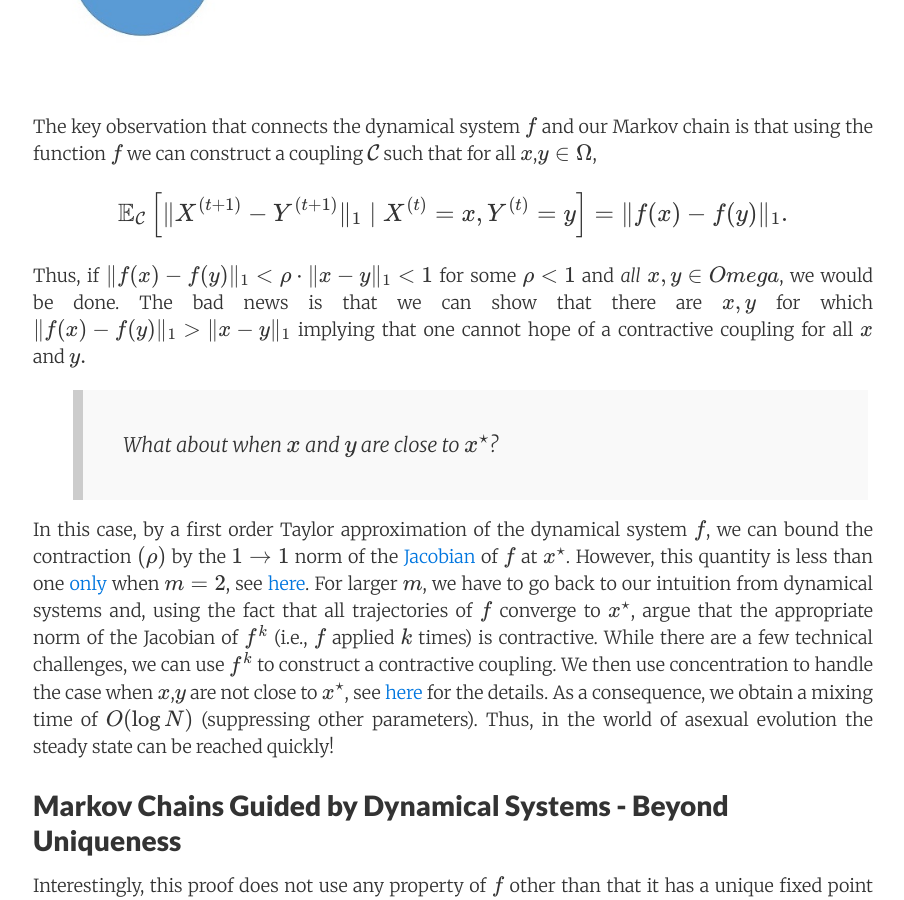
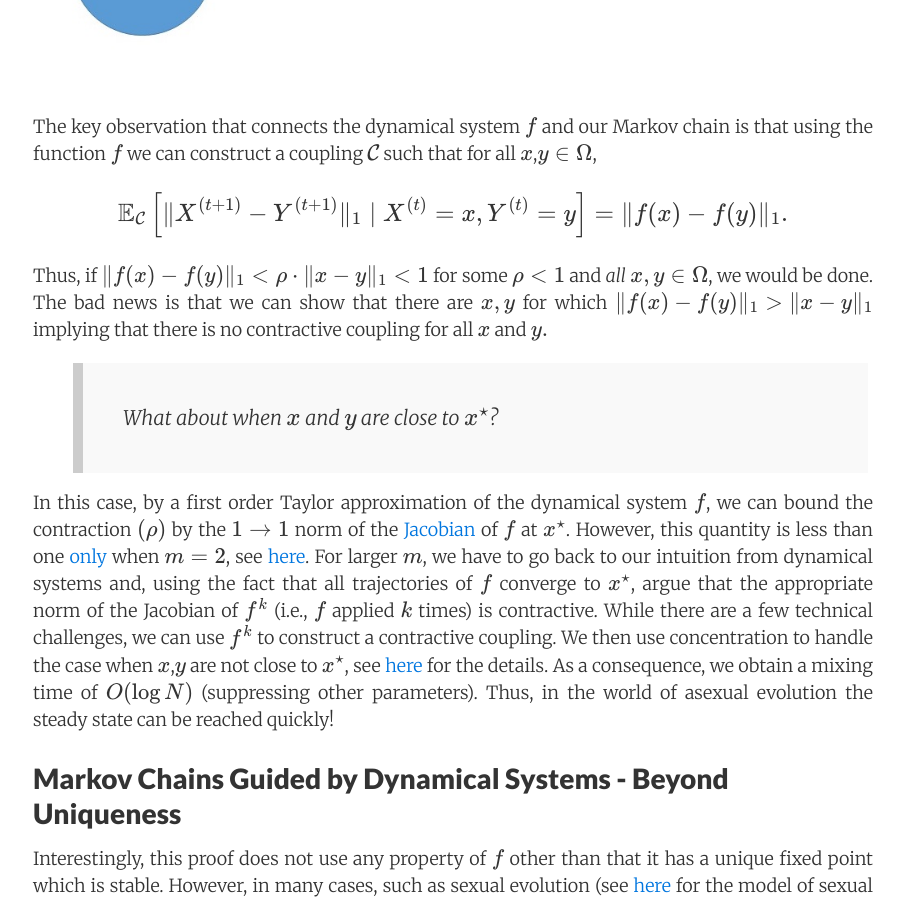
Before and after one commit to offconvex/offconvex.github.io, a Jekyll site: the page built from _posts/2016-04-04-markov-chains-dynamical-systems.md, in a window 1280 px wide and 900 px high, scrolled down 4836 px. Shown: the whole window, without its empty margins (187-1091 px from the left). Built offline with Jekyll 4.4.1, drawn with Linux system fonts in a browser that asks for light colours; nearby versions of some CDN libraries; formulas are drawn with MathJax 3; comment, search, counter and statistics services are not loaded.

Commit message:
Update 2016-04-04-markov-chains-dynamical-systems.md

```diff
--- a/_posts/2016-04-04-markov-chains-dynamical-systems.md
+++ b/_posts/2016-04-04-markov-chains-dynamical-systems.md
@@ -139,8 +139,8 @@
  \mathbb{E}_{\mathcal{C}}\left[\|{X}^{(t+1)}-{Y}^{(t+1)}\|_1 \; | \; {X}^{(t)}=x, {Y}^{(t)}=y \right]=\|f(x)-f(y)\|_1.
 $$
 
-Thus, if $ \Vert f(x)-f(y)\Vert_1 < \rho \cdot \Vert x-y\Vert_1 <1$ for some $\rho<1$ and *all* $x,y \in Omega$, we would be done.
-The bad news is that we can show that there are $x,y$ for which $\Vert f(x)-f(y)\Vert_1 > \Vert x-y \Vert_1$ implying that one cannot hope of a contractive coupling for all $x$ and $y.$
+Thus, if $ \Vert f(x)-f(y)\Vert_1 < \rho \cdot \Vert x-y\Vert_1 <1$ for some $\rho<1$ and *all* $x,y \in \Omega$, we would be done.
+The bad news is that we can show that there are $x,y$ for which $\Vert f(x)-f(y)\Vert_1 > \Vert x-y \Vert_1$ implying that there is no contractive coupling for all $x$ and $y.$
 
 >What about when $x$ and $y$ are close to $x^\star$?
 
```
